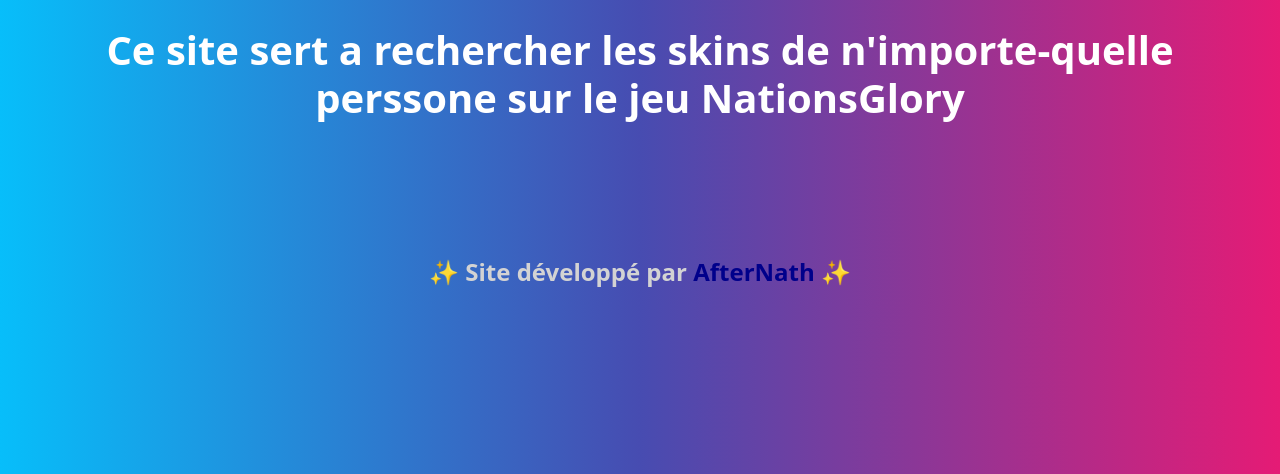
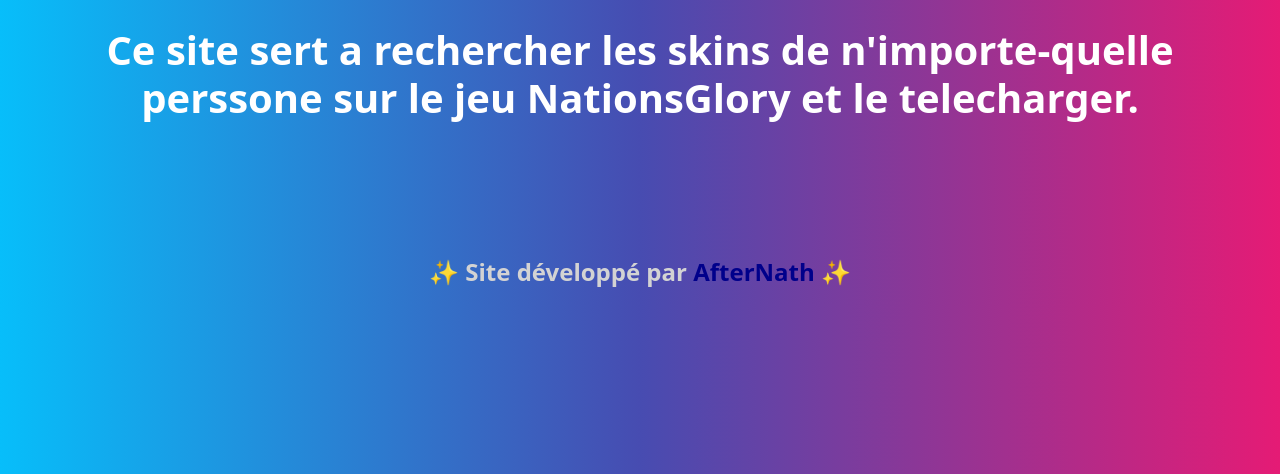
Before and after one commit to AfterNath/ngdatabase.github.io, a plain HTML site: page index.html in a window 1280 px wide. Shown: the part 326-800 px from the top of the page. Drawn offline with nearby package versions, Linux system fonts and the light colour scheme.

Commit message:
Update index.html

```diff
--- a/index.html
+++ b/index.html
@@ -36,7 +36,7 @@
                         <br>
                         <br>
                         <h1 style="color:white;">
-                            Ce site sert a rechercher les skins de n'importe-quelle perssone sur le jeu <strong>NationsGlory</strong>
+                            Ce site sert a rechercher les skins de n'importe-quelle perssone sur le jeu <strongstyle="color:#7289da;">NationsGlory</strong> et le telecharger.
                         </h1>
                         <br>
                         <br>
```
